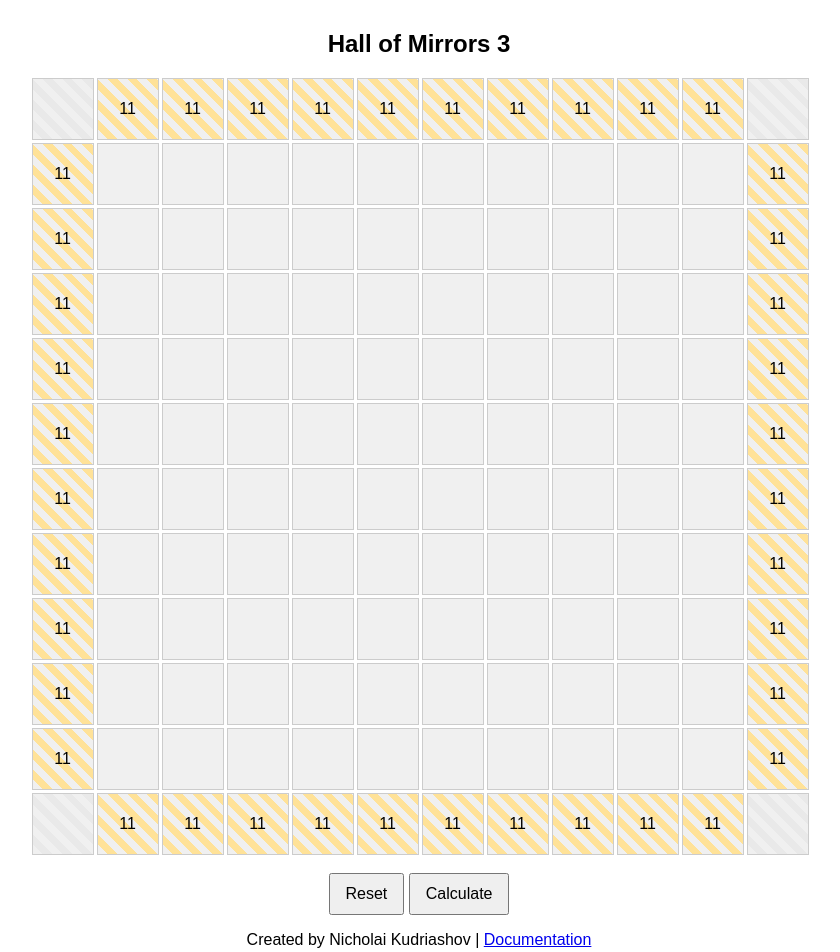
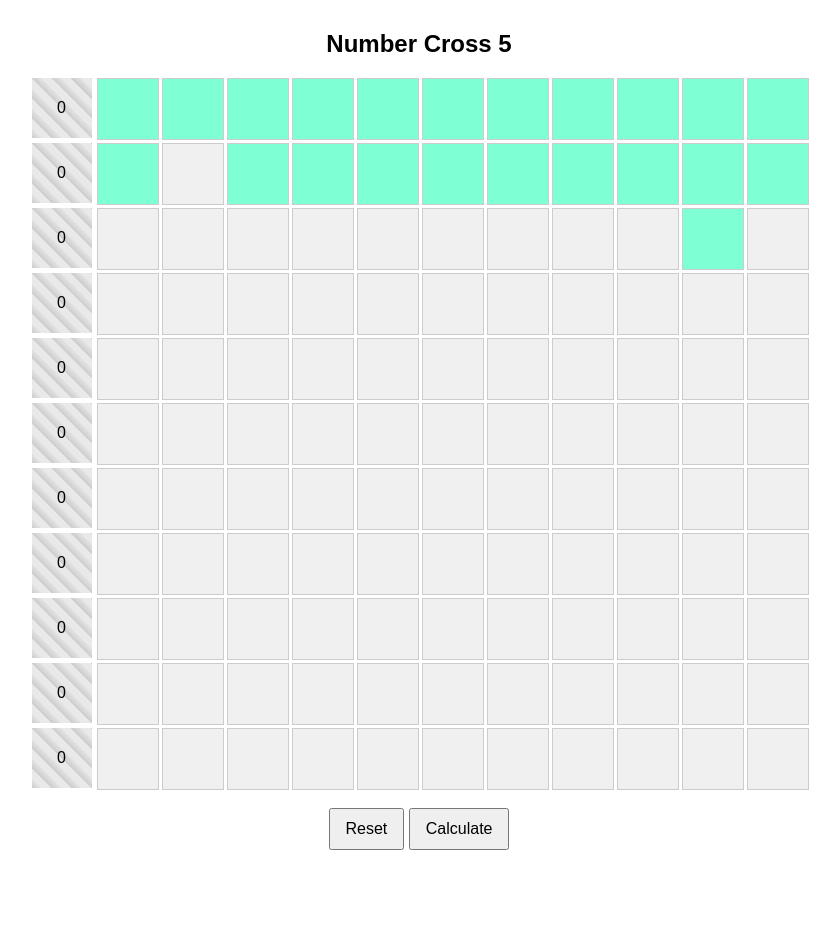
Before and after one commit to NickRK4/NumberCrossFive, a plain HTML site: page index.html in a window 1280 px wide. Shown: the whole page, without its empty margins (221-1061 px from the left). After the commit the page ends 858 px from the top, so only its background shows below. Drawn offline with Linux system fonts and the light colour scheme.

Commit message:
first commit

```diff
--- a/index.html
+++ b/index.html
@@ -2,15 +2,14 @@
 <html lang="en">
 <head>
   <meta charset="UTF-8">
-  <title>Hall of Mirrors 3</title>
+  <title>Number Cross 5</title>
   <link rel="stylesheet" href="style.css">
 </head>
 <body>
-  <h2>Hall of Mirrors 3</h2>
+  <h2>Number Cross 5</h2>
   <div id="grid" class="grid"></div>
   <button id="resetBtn">Reset</button>
   <button id="calculateBtn">Calculate</button>
   <script src="script.js"></script>
-  <p> Created by Nicholai Kudriashov | <a target="_blank" href="https://github.com/NickRK4/hallofmirrors3">Documentation</a></p>
 </body>
 </html>
--- a/script.js
+++ b/script.js
@@ -2,27 +2,65 @@ const grid = document.getElementById('grid');
 const resetBtn = document.getElementById('resetBtn');
 const calculateBtn = document.getElementById('calculateBtn');
 
-// Build 7x7 grid
-const mirrors = Array(12).fill(0).map(() => Array(12).fill(0));
-for (let row = 0; row < 12; row++) {
+const groups=[
+    [0, 0, 0, 0, 0, 0, 0, 0, 0, 0, 0],
+    [0, 1, 0, 0, 0, 0, 0, 0, 0, 0, 0],
+    [1, 1, 2, 2, 2, 2, 3, 3, 3, 0, 3],
+    [1, 2, 2, 1, 2, 4, 3, 3, 3, 3, 3],
+    [1, 2, 2, 1, 2, 4, 4, 3, 3, 4, 3],
+    [1, 1, 1, 1, 1, 4, 4, 4, 4, 4, 3],
+    [1, 5, 6, 6, 1, 1, 4, 4, 6, 4, 4],
+    [1, 5, 6, 6, 6, 6, 6, 6, 6, 7, 7],
+    [5, 5, 5, 5, 6, 5, 6, 7, 7, 7, 7],
+    [5, 5, 5, 5, 5, 5, 5, 5, 5, 5, 5],
+    [5, 5, 8, 8, 8, 8, 8, 8, 5, 5, 5]
+  ];
+
+console.log(groups[0].length)
+
+// Build out the grid grid
+const mirrors = Array(11).fill(0).map(() => Array(11).fill(0));
+
+for (let row = 0; row < 11; row++) {
     for (let col = 0; col < 12; col++) {
     const cell = document.createElement('div');
     cell.classList.add('cell');
     cell.dataset.row = row;
     cell.dataset.col = col;
-    // If on border, make it a non-editable zero
-    if (row === 0 || row === 11 || col === 0 || col === 11) {
-        const input = document.createElement('div');
-        if (!((row === 0 && col === 0) || (row === 0 && col === 11) || (row === 11 && col === 0) || (row === 11 && col === 11))){
-            input.className = 'value';
-            input.appendChild(document.createTextNode("0"))
-        } else {
-            input.className = 'solid';
-        }
-        cell.appendChild(input);
+    // make col 0 uneditable
+    if (col === 0) {
+        cell.classList.add('uneditable');
+        cell.innerHTML = 0;
     } else {
         // Inner clickable cell logic
-        cell.dataset.state = "0"; // 0: empty, 1: diag-up, 2: diag-down
+        switch (groups[row][col - 1]) {
+            case 0:
+                cell.classList.add('one');
+                break;
+            case 1:
+                cell.classList.add('two');
+                break;
+            case 2:
+                cell.classList.add('three');
+                break;
+            case 3:
+                cell.classList.add('four');
+                break;
+            case 4:
+                cell.classList.add('five');
+                break;
+            case 5:
+                cell.classList.add('six');
+                break;
+            case 6:
+                cell.classList.add('seven');
+                break;
+            case 7:
+                cell.classList.add('eight');
+                break;
+        }
+
+
         cell.addEventListener('click', () => handleInnerClick(cell));
     }
     grid.appendChild(cell);
@@ -30,174 +68,13 @@ for (let row = 0; row < 12; row++) {
 }
 
 function handleInnerClick(cell) {
-    let state = parseInt(cell.dataset.state);
-    state = (state + 1) % 3;
-    mirrors[cell.dataset.row][cell.dataset.col] = state;
-    cell.dataset.state = state.toString();
-    cell.classList.remove('diag-up', 'diag-down');
-    if (state === 1) {
-    cell.classList.add('diag-down');
-    } else if (state === 2) {
-    cell.classList.add('diag-up');
-    }
-    updateGrid();
+
 }
 
 resetBtn.addEventListener('click', () => {
-    const existingResult = document.getElementById('result');
-    if (existingResult) {
-        document.body.removeChild(existingResult);
-    }
-    document.querySelectorAll('.cell').forEach(cell => {
-        const row = parseInt(cell.dataset.row);
-        const col = parseInt(cell.dataset.col);
-        if ((row === 0 || row === 11 || col === 0 || col === 11) && !((row === 0 && col === 0) || (row === 0 && col === 11) || (row === 11 && col === 0) || (row === 11 && col === 11))) {
-            let valueDiv = cell.querySelector('.value');
-            if (!valueDiv) {
-                valueDiv = document.createElement('div');
-                valueDiv.className = 'value';
-                cell.appendChild(valueDiv);
-            }
-            valueDiv.textContent = "0";
-            mirrors[row][col] = 0;
-        } else {
-            cell.dataset.state = "0";
-            cell.classList.remove('diag-up', 'diag-down');
-            mirrors[row][col] = 0;
-        }
-    });
-    updateGrid();
+    // do later
 });
 
 calculateBtn.addEventListener('click', () => {
-    // Check if result already exists
-    const existingResult = document.getElementById('result');
-    if (existingResult) {
-        document.body.removeChild(existingResult);
-    }
-
-    let total = BigInt(1);
-    // sum across the top and bottom
-    for (let row = 0; row < 12; row+=11){
-        for (let col = 1; col < 11; col++){
-            total *= BigInt(mirrors[row][col]);
-        }
-    }
-    // sum across the left and right
-    for (let row = 1; row < 11; row++){
-        for (let col = 0; col < 12; col+=11){
-            total *= BigInt(mirrors[row][col]);
-        }
-    }
-    const result = document.createElement('span');
-    result.id = 'result';
-    result.textContent = `Total: ${total}`;
-    result.style.display = "inline-block";
-    document.body.insertBefore(result, calculateBtn.nextElementSibling);
+    // do later
 });
-
-const getDistance = function(maze, row, col, rowDir, colDir, total, list) {
-    // if not at the start row and col
-    if ((total !== 0) && (row === 0 || col === 0 || row >= 11 || col >= 11)){
-        list.push(row);
-        list.push(col);
-        return total // base case, reach the end
-    } else if (maze[row][col] === 1){
-        // swap the two directions
-        if (rowDir === 0){
-            // if moving along the col
-            return total * getDistance(maze, row-colDir, col, -colDir, 0, 1, list)
-        } else{
-            // if moving along the row
-            return total * getDistance(maze, row, col-rowDir, 0, -rowDir, 1, list)
-        }
-    } else if (maze[row][col] === 2){
-        // if moving along the col
-        if (rowDir === 0){
-            return total * getDistance(maze, row+colDir, col, colDir, 0, 1, list);
-        } else{
-            // if moving along the row
-            return total * getDistance(maze, row, col+rowDir, 0, rowDir, 1, list)
-        }
-    } else{
-        return getDistance(maze, row+rowDir, col+colDir, rowDir, colDir, total+1, list)
-    }
-}
-
-const updateGrid = () => {
-    // first reset grid
-    resetGrid();
-    let visitedCells = [];
-    // update the left and right cols
-    for (let col = 0; col < 12; col+=11){
-        for (let row = 1; row < 11; row++){
-            if (visitedCells.includes(`${row},${col}`)) continue;
-            let dist = 0;
-            let endCords = [];
-            if (col === 0){
-                dist = getDistance(mirrors, row, col, 0, 1, 0, endCords);
-            } else{
-                dist = getDistance(mirrors, row, col, 0, -1, 0, endCords);
-            }
-            // add to visited cells
-            visitedCells.push(`${row},${col}`);
-            visitedCells.push(`${endCords[0]},${endCords[1]}`);
-
-             // update the mirrors and the grid
-            mirrors[row][col] = dist;
-            mirrors[endCords[0]][endCords[1]] = dist;
-            const startCell = document.querySelector(`.cell[data-row="${row}"][data-col="${col}"]`);
-            updateCellValue(startCell, dist);
-            const endCell = document.querySelector(`.cell[data-row="${endCords[0]}"][data-col="${endCords[1]}"]`);
-            updateCellValue(endCell, dist);
-        }
-    }
-
-    // update the top and bottom rows
-    for (let row = 0; row < 12; row+=11){
-        for (let col = 1; col < 11; col++){
-            if (visitedCells.includes(`${row},${col}`)) continue;
-            let dist = 0;
-            let endCords = [];
-            if (row === 0){
-                dist = getDistance(mirrors, row, col, 1, 0, 0, endCords);
-            } else{
-                dist = getDistance(mirrors, row, col, -1, 0, 0, endCords);
-            }
-            // add to visited cells
-            visitedCells.push(`${row},${col}`);
-            visitedCells.push(`${endCords[0]},${endCords[1]}`);
-            mirrors[row][col] = dist;
-            mirrors[endCords[0]][endCords[1]] = dist;
-            const startCell = document.querySelector(`.cell[data-row="${row}"][data-col="${col}"]`);
-            updateCellValue(startCell, dist);
-            const endCell = document.querySelector(`.cell[data-row="${endCords[0]}"][data-col="${endCords[1]}"]`);
-            updateCellValue(endCell, dist);
-        }
-    }
-
-}
-
-function resetGrid() {
-    for (let row = 0; row < 12; row++) {
-        for (let col = 0; col < 12; col++) {
-            if ((row === 0 || row === 11 || col === 0 || col === 11) && !((row === 0 && col === 0) || (row === 0 && col === 11) || (row === 11 && col === 0) || (row === 11 && col === 11))) {
-                mirrors[row][col] = 0;
-                const cell = document.querySelector(`.cell[data-row="${row}"][data-col="${col}"]`);
-                updateCellValue(cell, 0);
-            }
-        }
-    }
-}
-
-function updateCellValue(cell, value) {
-    if (!cell) return;
-    let valueDiv = cell.querySelector('.value');
-    if (!valueDiv) {
-        valueDiv = document.createElement('div');
-        valueDiv.className = 'value';
-        cell.appendChild(valueDiv);
-    }
-    valueDiv.textContent = value;
-}
-updateGrid();
--- a/style.css
+++ b/style.css
@@ -7,7 +7,7 @@ body {
 .grid {
   display: grid;
   grid-template-columns: repeat(12, 60px);
-  grid-template-rows: repeat(12, 60px);
+  grid-template-rows: repeat(11, 60px);
   gap: 5px;
   justify-content: center;
   margin-bottom: 20px;
@@ -65,7 +65,7 @@ div.value {
   cursor: not-allowed;
 }
 
-div.solid {
+div.uneditable {
   display: flex;
   cursor: not-allowed;
   justify-content: center;
@@ -74,10 +74,14 @@ div.solid {
   height: 100%;
   font-size: 16px;
   border: none;
-  background: repeating-linear-gradient(45deg, #f0f0f0, #f0f0f0 7px, #e9e9e9 7px, #e9e9e9 14px);
+  background: repeating-linear-gradient(45deg, #cccccc, #e4e4e4 7px, #e9e9e9 7px, #e9e9e9 14px);
 }
 
 button {
   padding: 10px 15px;
   font-size: 16px;
 }
+
+.cell.one{
+  background-color: aquamarine;
+}
```
Also changed, not shown: 2 other files.
